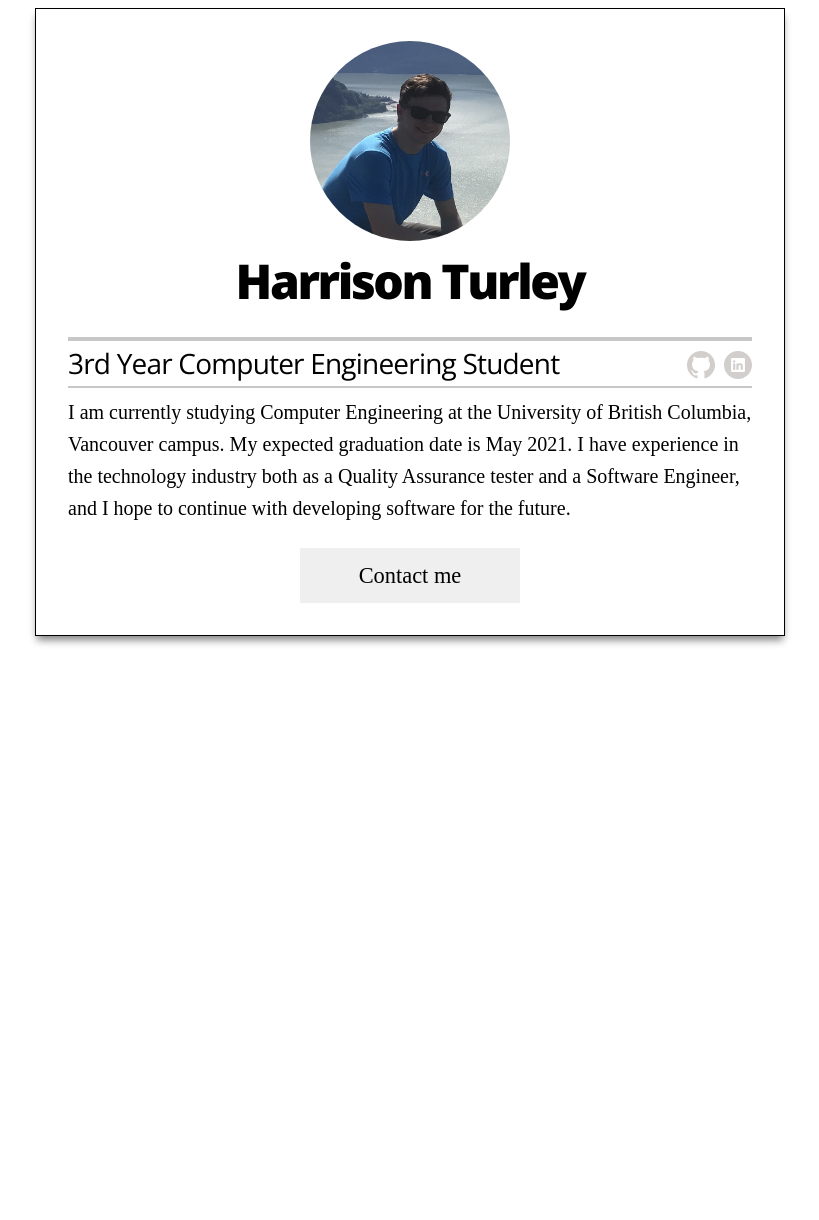
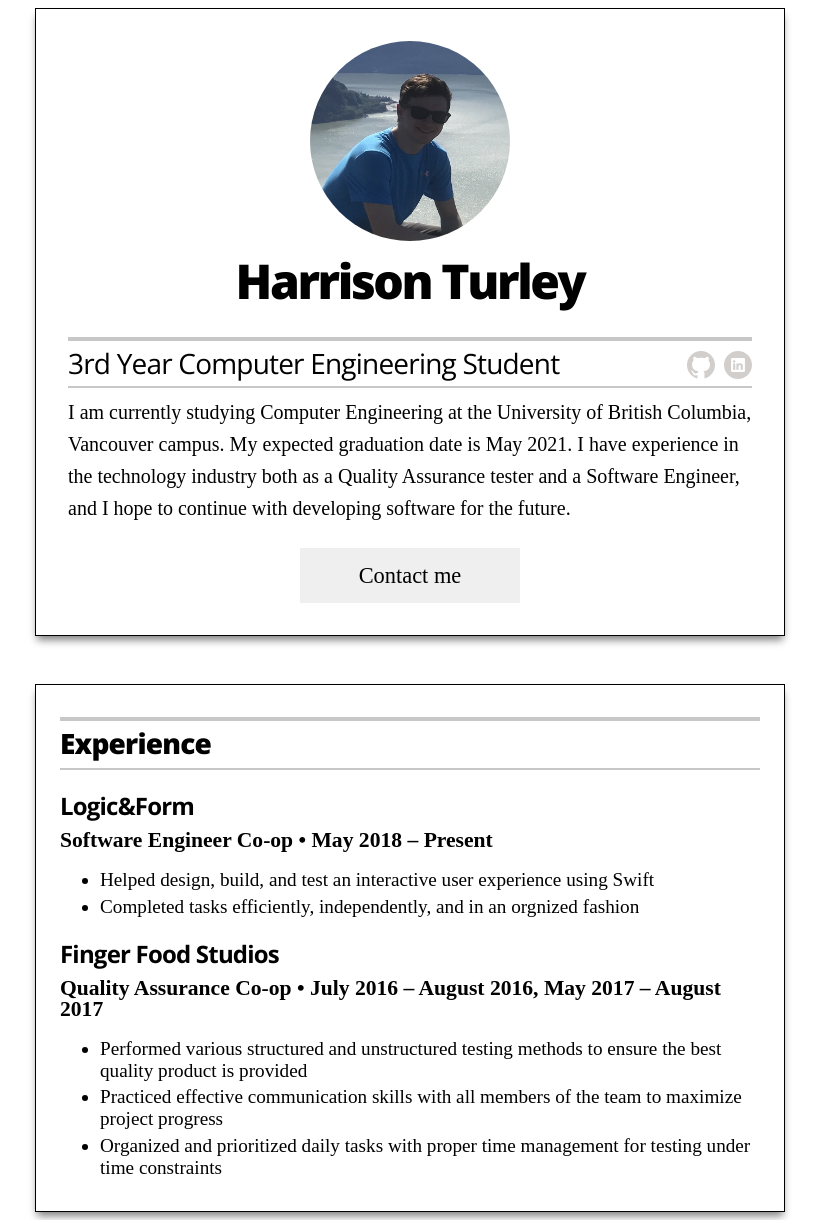
Before and after one commit to harrisonturley/harrisonturley.github.io, a Jekyll site: the page built from index.html, in a window 1280 px wide. Shown: the whole page, without its empty margins (230-1049 px from the left). Built offline with Jekyll 4.4.1, drawn with Linux system fonts in a browser that asks for light colours; before the commit the page ends 900 px from its top, so only the background shows below that.

Commit message:
Added experience section and styling for it

```diff
--- /dev/null
+++ b/_data/experience.yml
@@ -0,0 +1,10 @@
+
+- company: Logic&Form
+  position: Software Engineer Co-op
+  duration: May 2018 &ndash; Present
+  summary: <ul class="resume-item-list"><li>Helped design, build, and test an interactive user experience using Swift</li><li>Completed tasks efficiently, independently, and in an orgnized fashion</li></ul>
+
+- company: Finger Food Studios
+  position: Quality Assurance Co-op
+  duration: July 2016 &ndash; August 2016, May 2017 &ndash; August 2017
+  summary: <ul class="resume-item-list"> <li>Performed various structured and unstructured testing methods to ensure the best quality product is provided</li> <li>Practiced effective communication skills with all members of the team to maximize project progress</li> <li>Organized and prioritized daily tasks with proper time management for testing under time constraints</li> </ul>
--- a/_layouts/resume.html
+++ b/_layouts/resume.html
@@ -45,6 +45,31 @@
         <a href="mailto:{{ site.email }}" class="contact-button no-print" itemprop="email">Contact me</a>
 
       </header>
+
+
+      <!-- Experience section -->
+      {% if site.experience_toggle %}
+        <section class="content-section">
+
+          <!-- Main title for experience -->
+          <header class="section-header">
+            <h2 class="section-title">Experience</h2>
+          </header>
+
+          <!-- Individual experiences loaded by Liquid -->
+          {% for job in site.data.experience %}
+            <div class="resume-item" itemscope itemprop="worksFor" itemtype="http://schema.org/Organization">
+              <h3 class="item-title" itemprop="name">{{ job.company }}</h3>
+              <h4 class="item-details" itemprop="description">{{ job.position }} &bull; {{ job.duration }} </h4>
+              <p class="item-summary">{{ job.summary}}</p>
+            </div>
+          {% endfor %}
+        </section>
+      {% endif %}
+
+
+      <!-- Project section -->
+
     </div>
   </body>
 </html>
--- a/_sass/_resume.scss
+++ b/_sass/_resume.scss
@@ -10,7 +10,6 @@
 
 // Header styling
 .page-header {
-  padding: 1.5rem 0;
   border: 1px solid black;
   padding: 2rem 2rem 0.5rem;
   @include bottom_shadow;
@@ -129,8 +128,53 @@
     background-color: grey;
     color: white;
   }
+}
 
-  //&.not-looking {
-    //width: 400px;
-  //}
+
+// Content section styling
+.content-section {
+  border: 1px solid black;
+  padding: 2rem 1.5rem 0.5rem;
+  @include bottom_shadow;
+  margin: 3rem 0 0rem;
+
+  .section-header {
+    @include section-break;
+    margin-bottom: 1.5rem;
+
+    .section-title {
+      @include sans;
+      font-weight: 900;
+      font-size: 1.75rem;
+      letter-spacing: -0.05rem;
+      margin: 0;
+    }
+  }
+
+  .resume-item {
+    margin-bottom: 1.5rem;
+  }
+
+  .item-title {
+    @include sans;
+    font-weight: 700;
+    margin: 0 0 0.75rem;
+    font-size: 1.5rem;
+    letter-spacing: -0.05rem;
+    line-height: 1;
+  }
+
+  .item-details {
+    font-size: 1.35rem;
+    margin: 0 0 0.75rem;
+    line-height: 1;
+  }
+
+  .item-summary, .resume-item-list {
+    margin: 0.75rem 0 0;
+    font-size: 1.2rem;
+    li {
+      padding: 0.3rem 0 0;
+    }
+  }
 }
```
Also changed, not shown: 4 other files.
